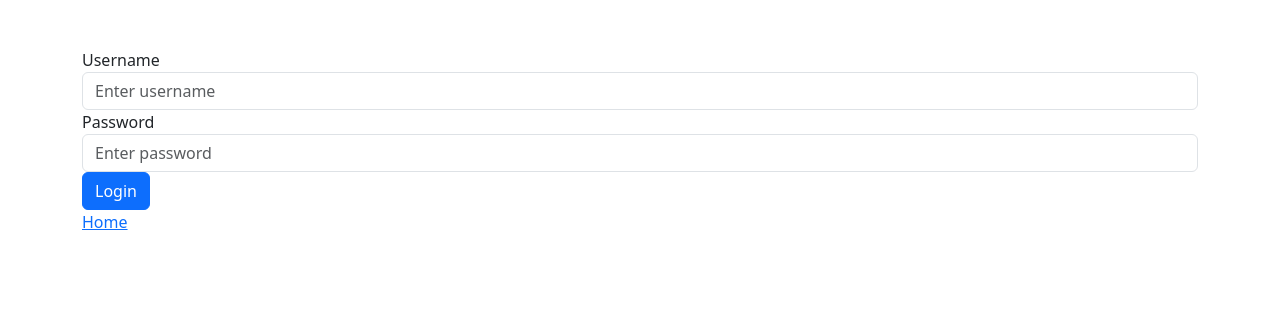
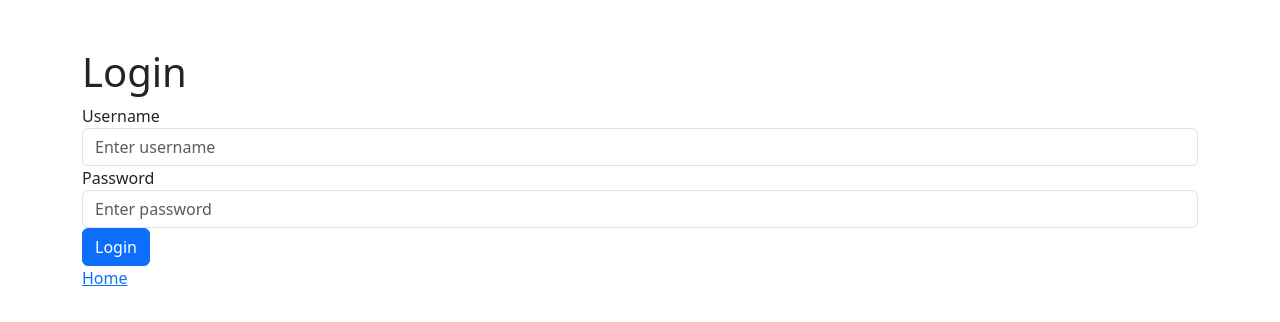
Before and after one commit to jeanfcg/Final-Ing-Software-I, a Next.js app: page /login in a window 1280 px wide. Shown: the top 322 px of the page. Built offline with nearby package versions, Linux system fonts and the light colour scheme.

Commit message:
Update login.js

```diff
--- a/pages/login.js
+++ b/pages/login.js
@@ -1,7 +1,8 @@
-import React, {useState} from 'react';
+import React, { useState } from 'react';
 import axios from 'axios';
 import { useRouter } from 'next/router';
 import Link from "next/link";
+
 export default function LoginPage() {
   const [credentials, setCredentials] = useState({
     username: '',
@@ -9,32 +10,40 @@ export default function LoginPage() {
   });
 
   const handleChange = (e) => {
-    setCredentials({
-      ...credentials,
-      [e.target.name]: e.target.value,
-    });
+    const { name, value } = e.target;
+    setCredentials((prevCredentials) => ({
+      ...prevCredentials,
+      [name]: value,
+    }));
   };
 
   const router = useRouter();
-//Enviar por axios un objeto a api/authentication/login para autenticar
+
   const handleSubmit = async (e) => {
     e.preventDefault();
-    const res = await axios.post("/api/authentication/login",credentials);
+
+    try {
+      const res = await axios.post("/api/authentication/login", credentials);
       console.log(res)
+
       if (res.status === 200) {
         if (res.data.userType === 1) {
-        router.push("/votacion")
+          router.push("/votacion");
         } else if (res.data.userType === 2) {
-        router.push("/resultado")
-      }
-      else{
-        router.push("/")
+          router.push("/resultado");
+        } else {
+          router.push("/");
         }
       }
+    } catch (error) {
+      console.log(error);
     }
+  };
+
   return (
     <div className="container mt-5">
-        <form>
+      <h1>Login</h1>
+      <form onSubmit={handleSubmit}>
         <div className="form-group">
           <label htmlFor="username">Username</label>
           <input
@@ -59,7 +68,7 @@ export default function LoginPage() {
             value={credentials.password}
           />
         </div>
-          <button type="submit" className="btn btn-primary" onClick={handleSubmit}>
+        <button type="submit" className="btn btn-primary">
           Login
         </button>
       </form>
```
Lines whose indentation alone changed are shown as unchanged.
